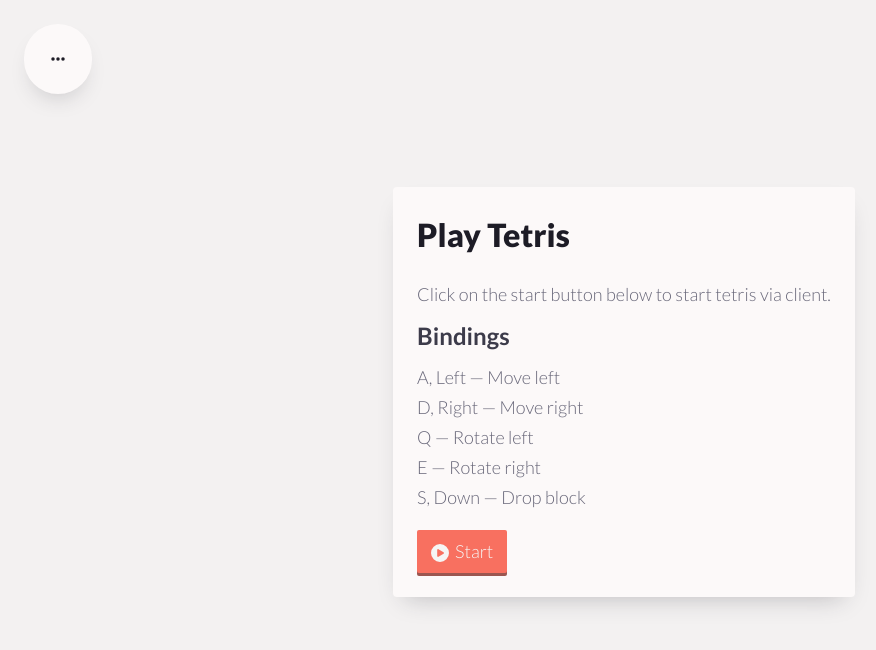
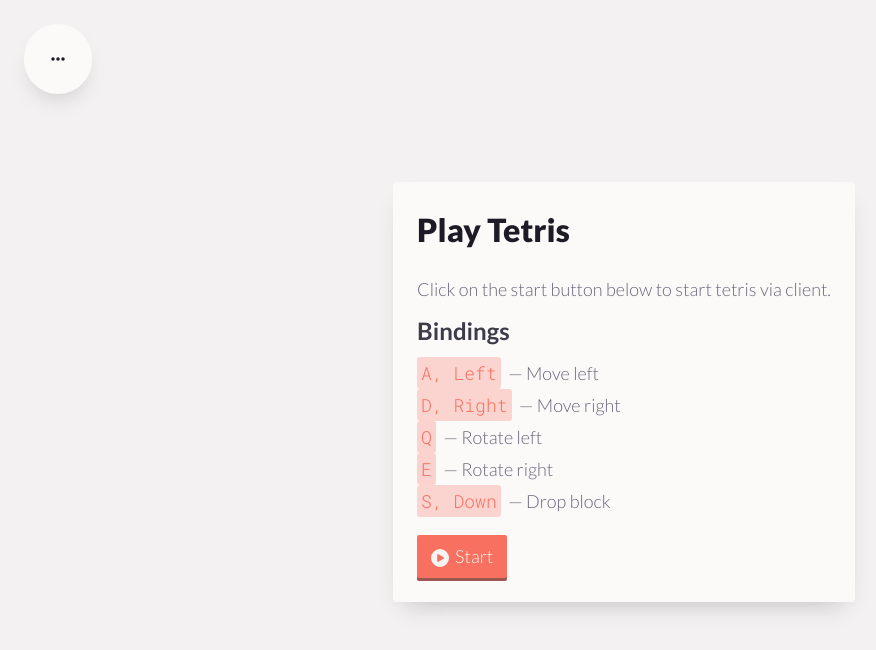
Before and after one commit to clk1006/teris, a Next.js app: page / in a window 1280 px wide. Shown: the top 650 px of the page, without its empty margins (0-876 px from the left). Built offline with nearby package versions, Linux system fonts and the light colour scheme.

Commit message:
updated all classes for styling changes

```diff
--- a/pages/index.js
+++ b/pages/index.js
@@ -418,11 +418,7 @@ export default function Home() {
                                         <div className="stats-container">
                                             <div className="stat-container">
                                                 <span>Current score: </span>
-                                                <span className="output output-score">{displayScore}</span>
-                                            </div>
-                                            <div className="stat-container">
-                                                <span>Current high-score: </span>
-                                                <span className="output output-high-score">{displayScore}</span>
+                                                <span className="hl">{displayScore}</span>
                                             </div>
                                         </div>
 
@@ -476,23 +472,23 @@ export default function Home() {
 
                                         <div className="bindings-container">
                                             <div className="binding-container">
-                                                <span className="output output-binding-mleft">A, Left</span>
+                                                <span className="hl">A, Left</span>
                                                 <span> — Move left</span>
                                             </div>
                                             <div className="binding-container">
-                                                <span className="output output-binding-mright">D, Right</span>
+                                                <span className="hl">D, Right</span>
                                                 <span> — Move right</span>
                                             </div>
                                             <div className="binding-container">
-                                                <span className="output output-binding-rleft">Q</span>
+                                                <span className="hl">Q</span>
                                                 <span> — Rotate left</span>
                                             </div>
                                             <div className="binding-container">
-                                                <span className="output output-binding-rright">E</span>
+                                                <span className="hl">E</span>
                                                 <span> — Rotate right</span>
                                             </div>
                                             <div className="binding-container">
-                                                <span className="output binding-drop">S, Down</span>
+                                                <span className="hl">S, Down</span>
                                                 <span> — Drop block</span>
                                             </div>
                                         </div>
@@ -522,11 +518,7 @@ export default function Home() {
                                 perform better next time.</p>
                             <div className="stat-container">
                                 <span>Your score: </span>
-                                <span className="output output-score">{displayScore}</span>
-                            </div>
-                            <div className="stat-container">
-                                <span>Your high-score: </span>
-                                <span className="output output-high-score">{displayScore}</span>
+                                <span className="hl">{displayScore}</span>
                             </div>
                             <p>You may try again via the button below.</p>
                             <button className="action-btn" onClick={(event) => {
```
